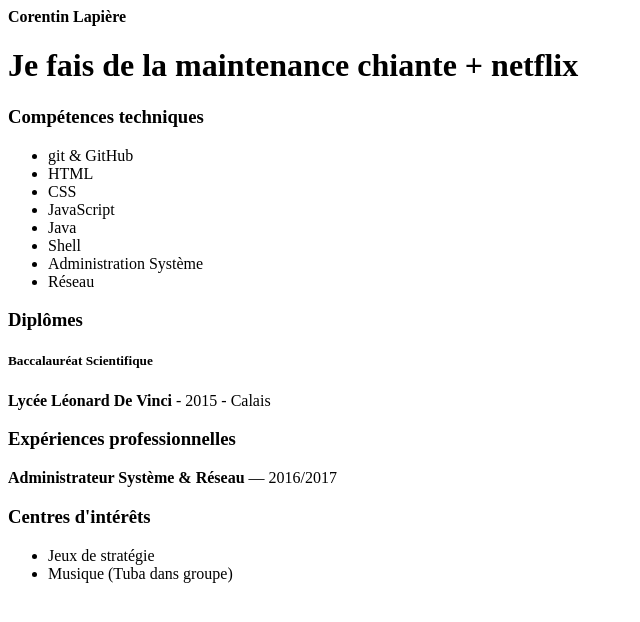
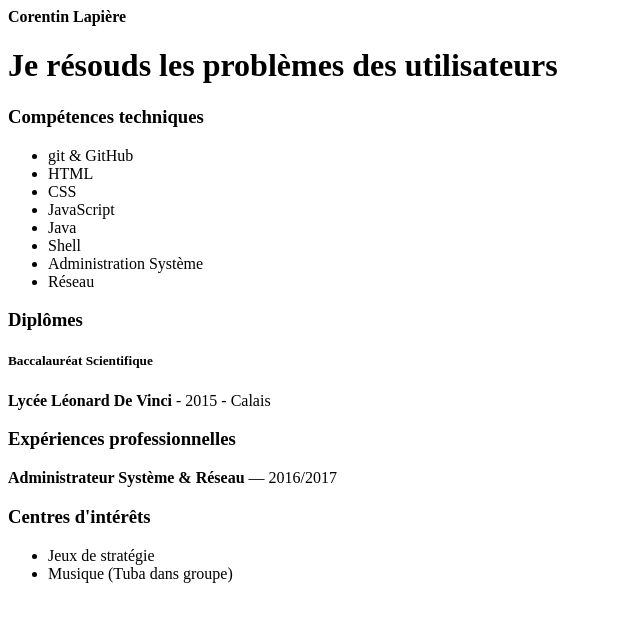
Before and after one commit to Bravior/CV, a plain HTML site: page index.html in a window 1280 px wide. Shown: the whole page, without its empty margins (0-640 px from the left). Drawn offline with Linux system fonts and the light colour scheme.

Commit message:
meilleure phrase dintro2

```diff
--- a/index.html
+++ b/index.html
@@ -1,6 +1,6 @@
 <p><strong>Corentin Lapière</strong>   </p>
 
-<h1>Je fais de la maintenance chiante + netflix</h1>
+<h1>Je résouds les problèmes des utilisateurs</h1>
 
 <h3>Compétences techniques</h3>
 
```
